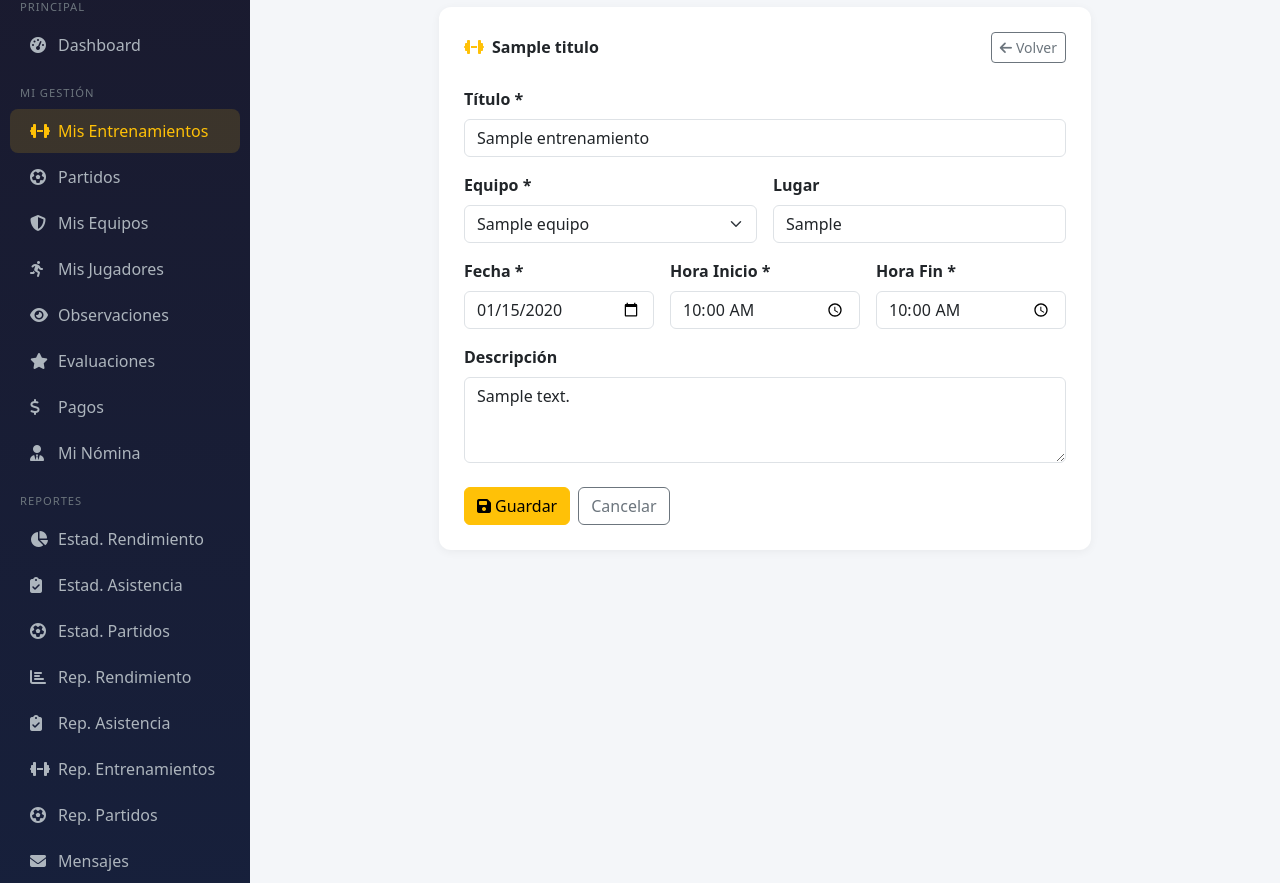
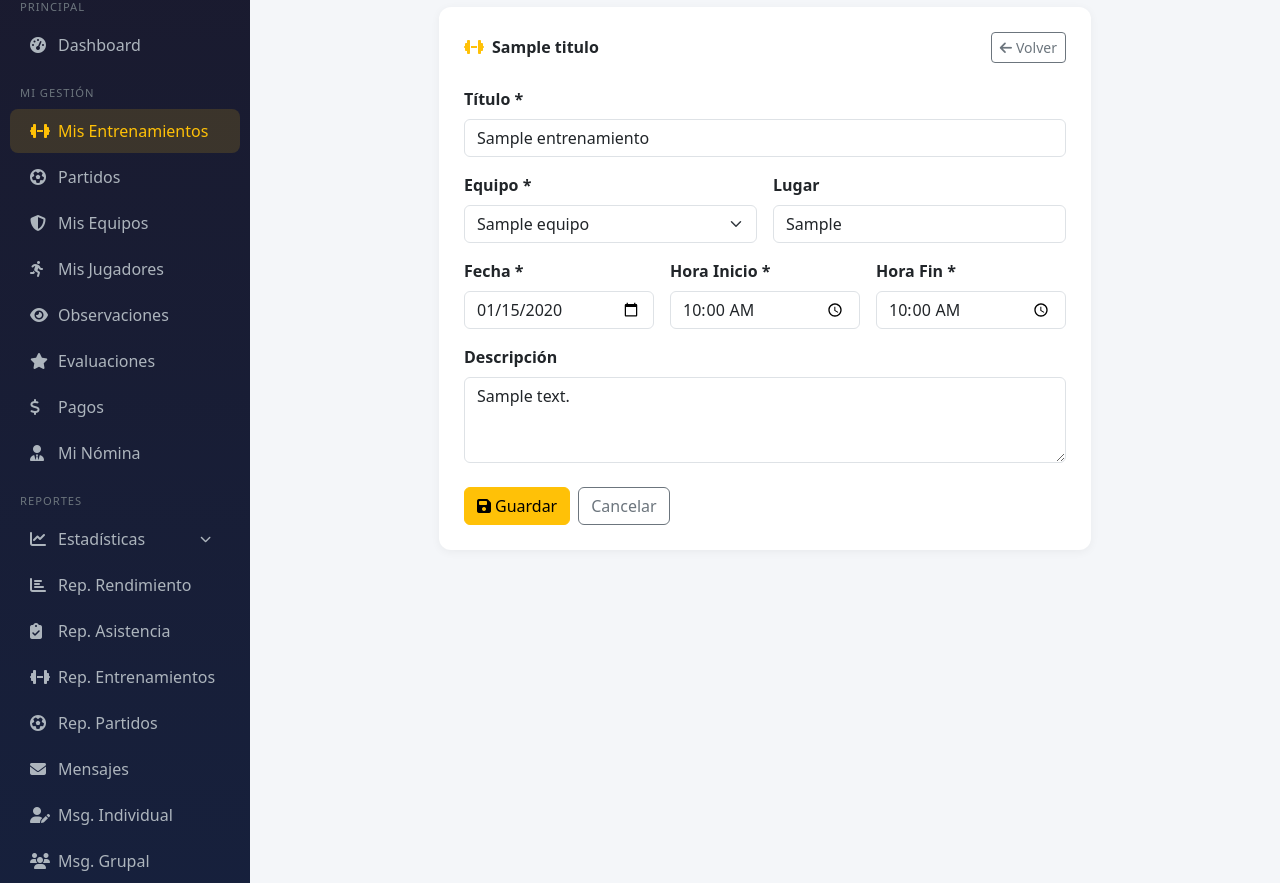
Before and after one commit to jfalla-bit/SportByMe, a Django app: template templates/entrenador/entrenamientos/form.html in a window 1280 px wide. Shown: the part 94-977 px from the top of the page. Run offline with Django 5.2, Linux system fonts and the light colour scheme; tables that the repository leaves empty hold one stand-in row (values such as "Sample post"); the template is opened without the code that fills it: values that come from a table or form of the project are taken from there, most other values are stand-ins (such as "Sample title", 1, 10 or a date in 2020).

Commit message:
correccion de actualizaciones

```diff
--- a/templates/entrenador/base_entrenador.html
+++ b/templates/entrenador/base_entrenador.html
@@ -111,15 +111,24 @@
         </a>
 
         <div class="sidebar-section mt-2">Reportes</div>
-        <a href="/entrenador/reportes/estadisticas-rendimiento/" class="nav-link {% block nav_estadisticas_rendimiento %}{% endblock %}">
-            <i class="fas fa-chart-pie me-2"></i>Estad. Rendimiento
+        <!-- Estadísticas colapsable -->
+        <a href="#submenu-estadisticas" class="nav-link d-flex justify-content-between align-items-center"
+           data-bs-toggle="collapse"
+           aria-expanded="{% if nav_estadisticas_rendimiento or nav_estadisticas_asistencia or nav_estadisticas_partidos %}true{% else %}false{% endif %}">
+            <span><i class="fas fa-chart-line me-2"></i>Estadísticas</span>
+            <i class="fas fa-chevron-down" style="font-size:0.7rem"></i>
         </a>
-        <a href="/entrenador/reportes/estadisticas-asistencia/" class="nav-link {% block nav_estadisticas_asistencia %}{% endblock %}">
-            <i class="fas fa-clipboard-check me-2"></i>Estad. Asistencia
-        </a>
-        <a href="/entrenador/reportes/estadisticas-partidos/" class="nav-link {% block nav_estadisticas_partidos %}{% endblock %}">
-            <i class="fas fa-futbol me-2"></i>Estad. Partidos
-        </a>
+        <div class="collapse {% if nav_estadisticas_rendimiento or nav_estadisticas_asistencia or nav_estadisticas_partidos %}show{% endif %}" id="submenu-estadisticas">
+            <a href="/entrenador/reportes/estadisticas-rendimiento/" class="nav-link ps-4 {% block nav_estadisticas_rendimiento %}{% endblock %}" style="font-size:0.85rem">
+                <i class="fas fa-chart-pie me-2"></i>Rendimiento
+            </a>
+            <a href="/entrenador/reportes/estadisticas-asistencia/" class="nav-link ps-4 {% block nav_estadisticas_asistencia %}{% endblock %}" style="font-size:0.85rem">
+                <i class="fas fa-clipboard-check me-2"></i>Asistencia
+            </a>
+            <a href="/entrenador/reportes/estadisticas-partidos/" class="nav-link ps-4 {% block nav_estadisticas_partidos %}{% endblock %}" style="font-size:0.85rem">
+                <i class="fas fa-futbol me-2"></i>Partidos
+            </a>
+        </div>
         <a href="/entrenador/reportes/rendimiento/" class="nav-link {% block nav_reporte_rendimiento %}{% endblock %}">
             <i class="fas fa-chart-bar me-2"></i>Rep. Rendimiento
         </a>
```
